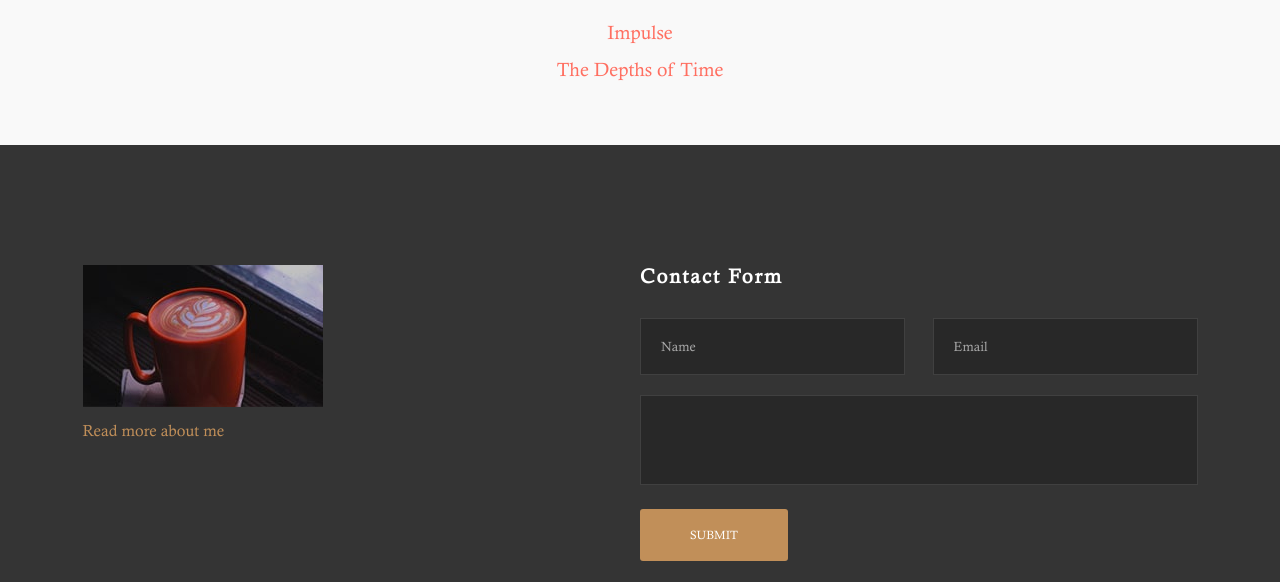
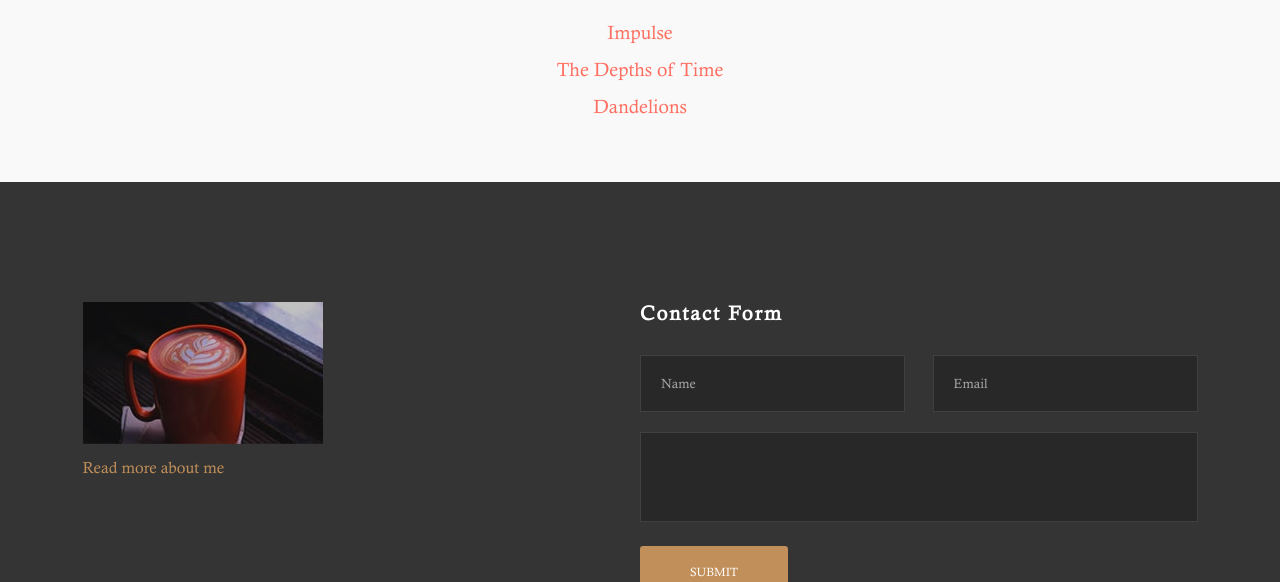
Before and after one commit to sinisijacob/sinisijacob.github.io, a plain HTML site: page short-stories.html in a window 1280 px wide. Shown: the part 218-800 px from the top of the page. Drawn offline with Linux system fonts and the light colour scheme.

Commit message:
Link for story

```diff
--- a/short-stories.html
+++ b/short-stories.html
@@ -49,6 +49,7 @@
             <ul class="short-stories-list">
                 <li><a href="story-template.html?story=the_impulse">Impulse</a></li>
                 <li><a href="story-template.html?story=the_depths_of_time">The Depths of Time</a></li>
+				<li><a href="story-template.html?story=dandelions">Dandelions</a></li>
                 <!-- Add more stories as needed -->
             </ul>
         </div>
```
